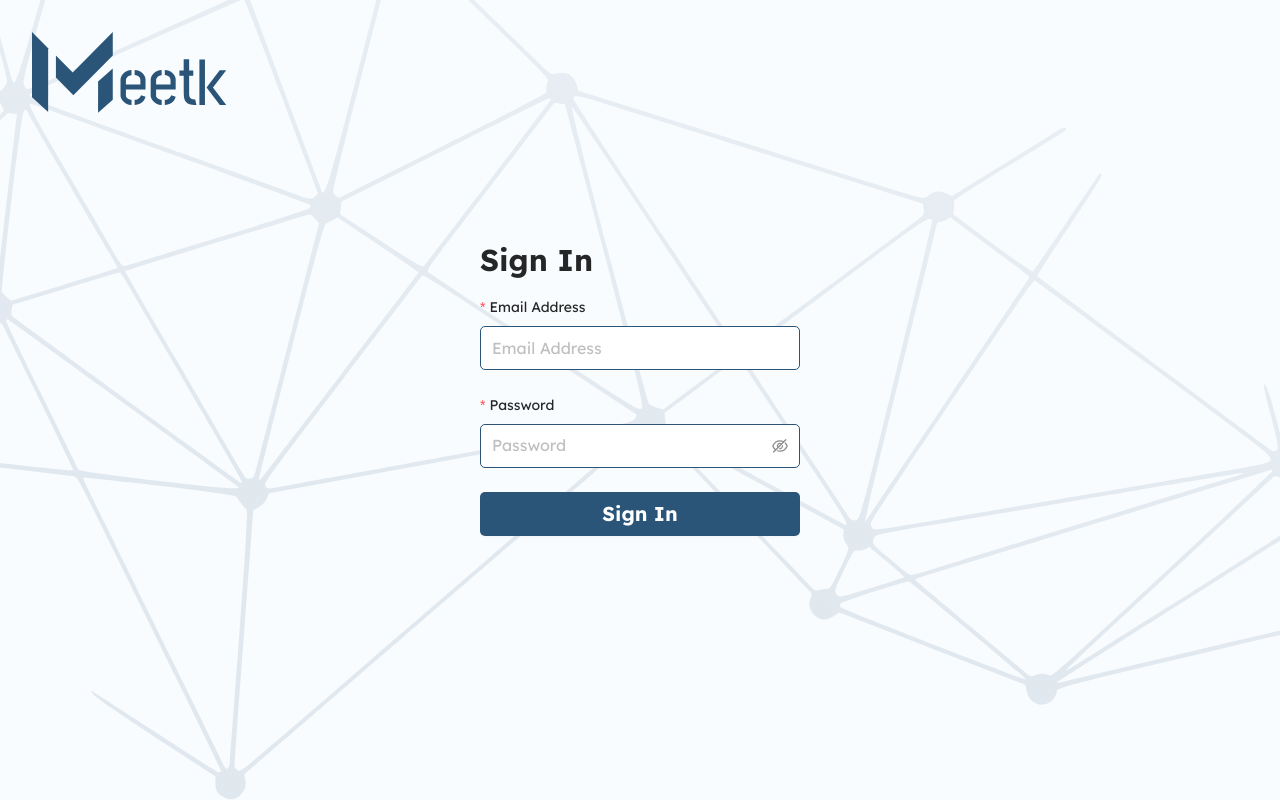
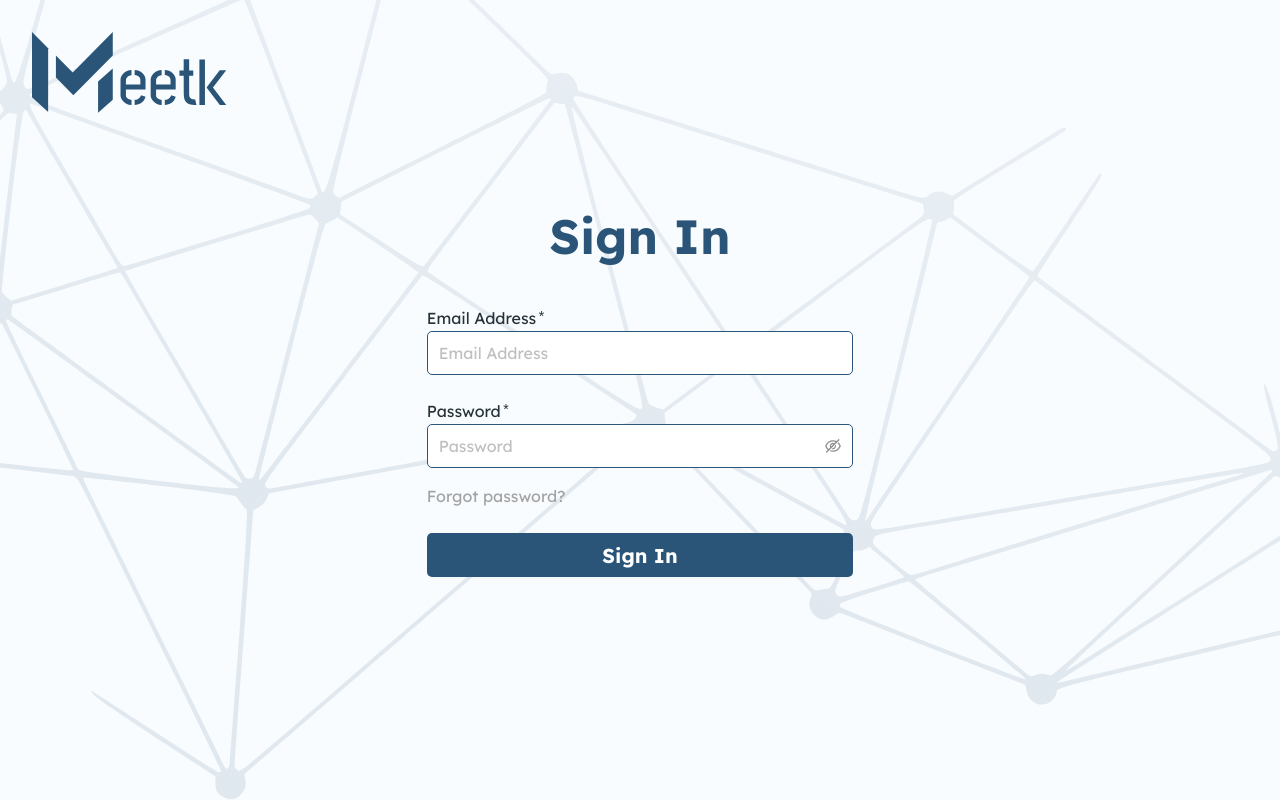
Before and after one commit to vlo111/kpi, a React (Create React App) app: page /sign-in in a window 1280 px wide. Built offline with nearby package versions, Linux system fonts and the light colour scheme.

Commit message:
sign in ui

```diff
--- a/src/pages/Auth/SignIn.tsx
+++ b/src/pages/Auth/SignIn.tsx
@@ -1,5 +1,6 @@
 import React from 'react';
-import { Row, Col, Form, Space, Typography, message } from 'antd';
+import { Row, Col, message } from 'antd';
+import styled from 'styled-components';
 import { useNavigate } from 'react-router-dom';
 import get from 'lodash/get';
 
@@ -7,9 +8,15 @@ import { PATHS, VALIDATE_MESSAGES } from '../../helpers/constants';
 import AsnInput from '../../components/Forms/Input';
 import AsnButton from '../../components/Forms/Button';
 import useSignInApi from '../../api/Auth/useSignInApi';
+import { TitleAuth } from '../../components/Layout/TitleAuth';
+import { Form } from '../../components/Forms/Form';
 
-const { Title } = Typography;
-
+const ForgotPassword = styled.div`
+  color: var(--forget-password-gray);
+  font-size: var(--base-font-size);
+  cursor: pointer;
+  margin-bottom: 24px;
+`;
 const SignIn: React.FC = () => {
   const [form] = Form.useForm();
   const navigate = useNavigate();
@@ -17,14 +24,12 @@ const SignIn: React.FC = () => {
     {
       onSuccess: (payload: any) => {
         console.log(payload.data, 'payload.data');
-
         navigate(`/${PATHS.ROOT}`);
       },
       onError: (error: any) => { void message.error(error); }
     }
   );
   const onFinish: any = (values: any) => {
-    console.log(values, 'values');
     try {
       signIn(values);
     } catch (error) {
@@ -37,8 +42,7 @@ const SignIn: React.FC = () => {
   };
   return (
     <Row justify="center" align="middle" style={{ minHeight: '100vh' }}>
-      <Col span={6}>
-        <Title level={2} className="text-center">Sign In</Title>
+      <Col span={8} style={{ maxWidth: '460px' }}>
         <Form
           name="signin"
           form={form}
@@ -51,25 +55,27 @@ const SignIn: React.FC = () => {
           validateMessages={VALIDATE_MESSAGES}
           layout='vertical'
         >
+          <TitleAuth>
+            Sign In
+          </TitleAuth>
           <Form.Item
             name="email" label="Email Address"
             rules={[{ required: true }, { type: 'email' }, { max: 128 }]}
           >
             <AsnInput placeholder="Email Address" />
           </Form.Item>
-          <Form.Item name="password" label="Password" rules={[{ required: true, min: 6 }]}>
+          <Form.Item name="password" label="Password" rules={[{ required: true }, { min: 8, max: 64 }]} style={{ marginBottom: '16px' }}>
             <AsnInput.Password placeholder="Password" />
           </Form.Item>
+          <ForgotPassword onClick={() => navigate('/forgot-password')}>Forgot password?</ForgotPassword>
           <Form.Item>
-            <Space size="middle" style={{ width: '100%' }} direction="vertical">
               <AsnButton htmlType="submit" loading={isLoading} className='primary'>
                 Sign In
               </AsnButton>
-            </Space>
           </Form.Item>
         </Form>
       </Col>
-    </Row>
+    </Row >
   );
 };
 
```
